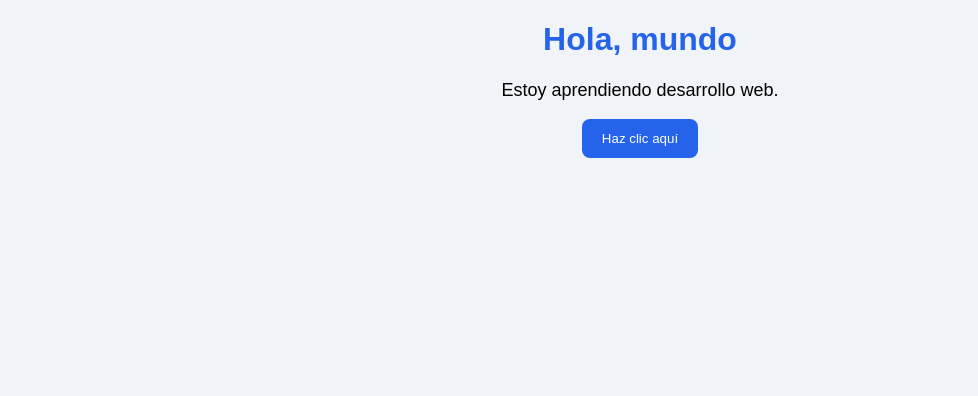
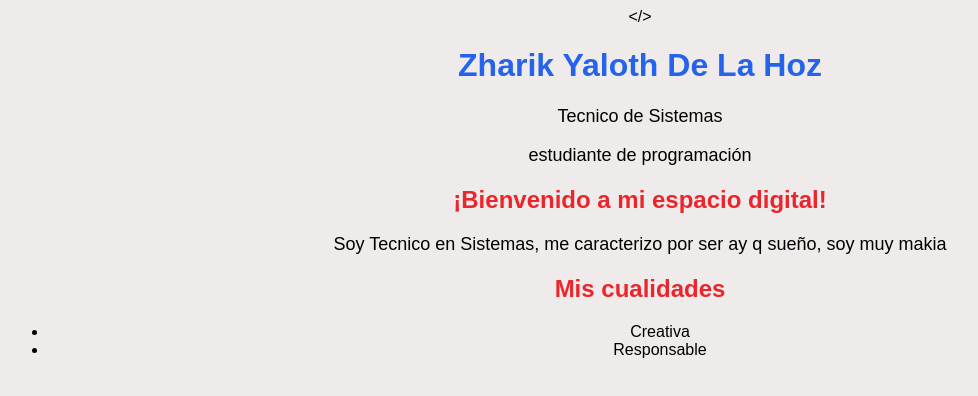
Before and after one commit to Yaloth/mi-primera-app-adso, a website: page index.html in a window 1280 px wide. Shown: the whole page, without its empty margins (0-978 px from the left). Drawn offline with Linux system fonts and the light colour scheme.

Commit message:
Avance en html

```diff
--- a/index.html
+++ b/index.html
@@ -2,14 +2,43 @@
 <html lang="es">
 <head>
     <meta charset="UTF-8">
-    <title>Mi primera página</title>
+    <meta name ="viewport" content="width=device-width, inicial-scale=1.0">
+
+    <title>Tarjeta de presentación | Zharik De La Hoz</title>
+
     <link rel="stylesheet" href="styles.css">
 </head>
 <body>
-    <h1>Hola, mundo</h1>
-    <p>Estoy aprendiendo desarrollo web.</p>
-    <button onclick="saludar()">Haz clic aquí</button>
 
-    <script src="script.js"></script>
+    <main class="tarjeta">
+
+
+       <header class="encabezado">
+          <div class="icono">&lt;/&gt;</div>
+
+           <h1>Zharik Yaloth De La Hoz</h1>
+           <p class="profesion">Tecnico de Sistemas</p>
+           <p class="Ocupación">estudiante de programación</p>
+        </header>
+
+
+        <section class="presentación">
+            <h2>¡Bienvenido a mi espacio digital!</h2>
+
+          <p>
+               Soy Tecnico en Sistemas, me caracterizo por ser ay q sueño, soy muy makia
+
+            <p>
+         </section>
+
+        <section class="habilidades">
+           <h2>Mis cualidades</h2>
+
+           <ul>
+               <li>Creativa</li>
+                <li>Responsable</li>
+
+
+
 </body>
 </html>
--- a/styles.css
+++ b/styles.css
@@ -1,11 +1,11 @@
 body {
-    background-color: #f0f4f8;
+    background-color: #f0ebeb;
     font-family: Arial, sans-serif;
     text-align: center;
 }
 
 h1 {
-    color: #2563eb;
+    color: #eee5e7;
 }
 
 p {
@@ -13,7 +13,7 @@ p {
 }
 
 button {
-    background-color: #2563eb;
+    background-color: #f3eced;
     color: white;
     padding: 12px 20px;
     border: none;
@@ -23,3 +23,11 @@ button {
 h1 {
     color: #2563eb;
 }
+
+h2 {
+    color: #eb252c;
+}
+
+title {
+    color: #dc0f19;
+}
```
